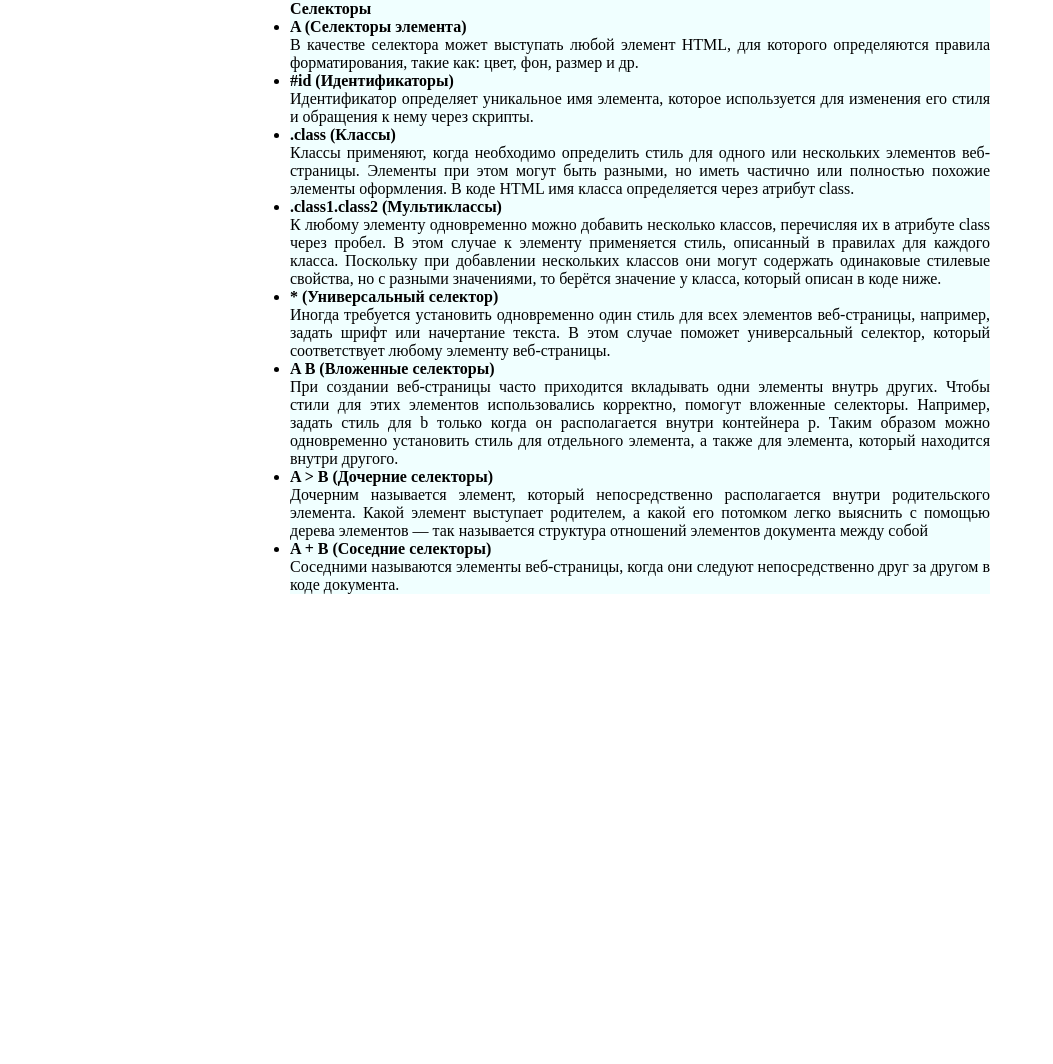
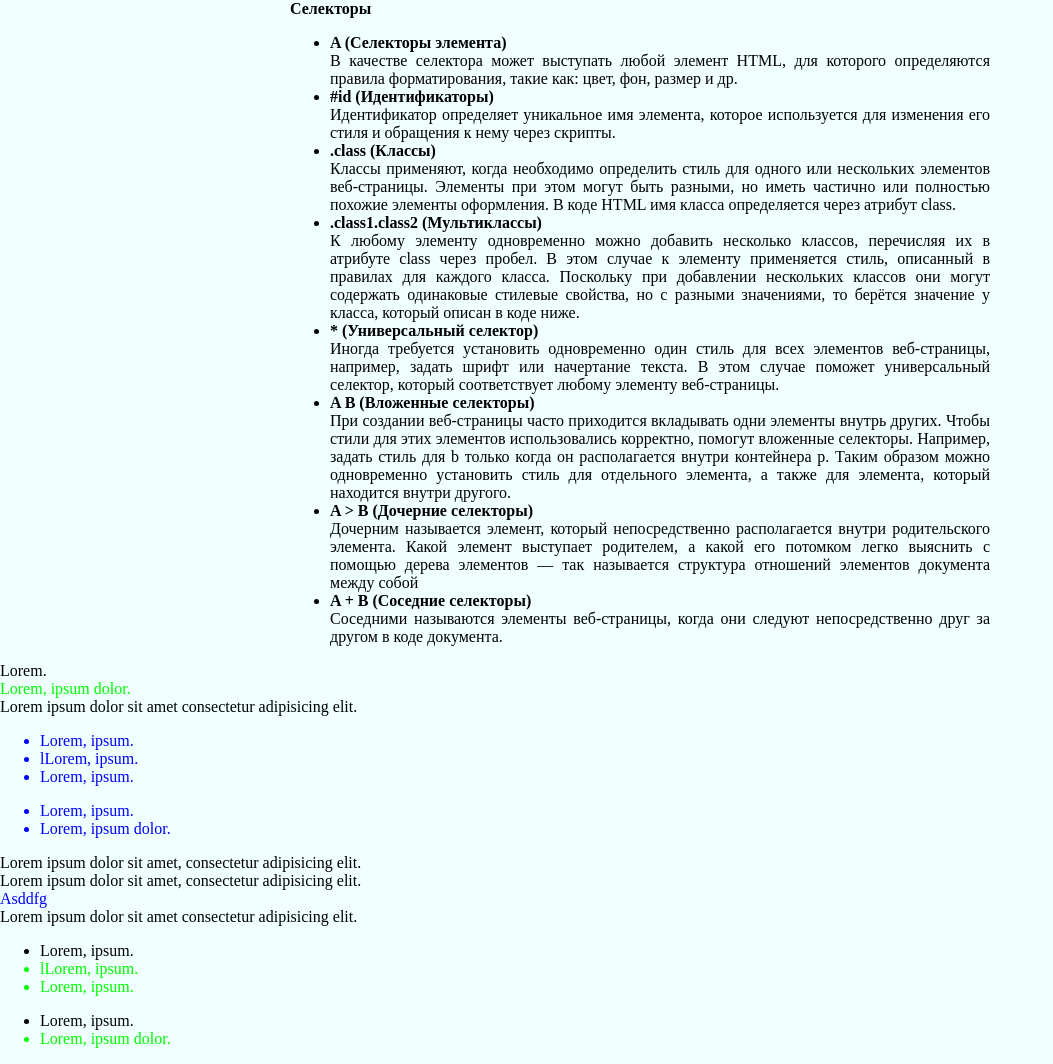
Before and after one commit to myxans/hometask_5, a plain HTML site: page index.html in a window 1280 px wide. Shown: the whole page, without its empty margins (0-1053 px from the left). Before the commit the page ends 800 px from the top, so only its background shows below. Drawn offline with Linux system fonts and the light colour scheme.

Commit message:
hometask_5_2

```diff
--- a/index.html
+++ b/index.html
@@ -9,7 +9,7 @@
     <link rel="stylesheet" href="style.css">
 </head>
 <body>
-    <div class="main">
+    <header class="main">
         <h1>Селекторы</h1>
             <ul>
                 <li>
@@ -56,6 +56,41 @@
                 <p>Соседними называются элементы веб-страницы, когда они следуют непосредственно друг за другом в коде документа.</p>
                 </li>
             </ul>
-    </div>
+    </header>
+    <footer>
+        <h3>Lorem.</h3>
+        <p id="h3">Lorem, ipsum dolor.</p>
+        <div class="div1">
+            <p>Lorem ipsum dolor sit amet consectetur adipisicing elit.</p>
+            <ul>
+                <li>Lorem, ipsum.</li>
+                <li>lLorem, ipsum.</li>
+                <li>Lorem, ipsum.</li>
+            </ul>
+            <ul>
+                <li>Lorem, ipsum.</li>
+                <li>Lorem, ipsum dolor.</li>
+            </ul>
+        </div>
+        <div>
+            <p>Lorem ipsum dolor sit amet, consectetur adipisicing elit.</p>
+        </div>
+        <div>
+            <p>Lorem ipsum dolor sit amet, consectetur adipisicing elit.</p>
+        </div>
+        <div class="div2">
+            <h4>Asddfg</h4>
+            <p class="p1">Lorem ipsum dolor sit amet consectetur adipisicing elit.</p>
+            <ul>
+                <li>Lorem, ipsum.</li>
+                <li>lLorem, ipsum.</li>
+                <li>Lorem, ipsum.</li>
+            </ul>
+            <ul>
+                <li>Lorem, ipsum.</li>
+                <li>Lorem, ipsum dolor.</li>
+            </ul>
+        </div>
+    </footer>
 </body>
 </html>
--- a/reset.css
+++ b/reset.css
@@ -44,9 +44,6 @@ center,
 dl,
 dt,
 dd,
-ol,
-ul,
-li,
 fieldset,
 form,
 label,
--- a/style.css
+++ b/style.css
@@ -7,3 +7,11 @@
 h1, h2 {
     font-weight: bold;
 }
+h4 {
+    color: #00f;
+}
+#h3 {color: #00ff00;}
+.div3 {color: #ff0000;}
+.div1 li {color: #00f;}
+* {background-color: azure;}
+.div2 li+li {color: #00ff00;}
```
